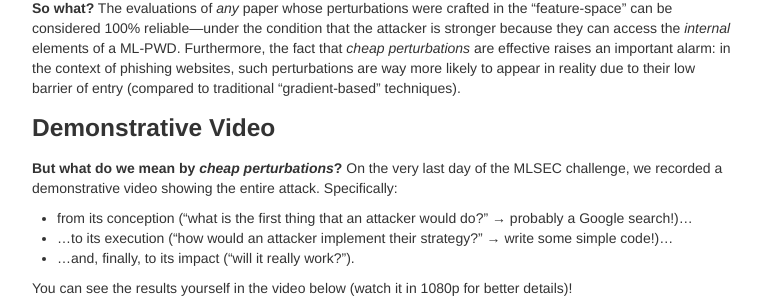
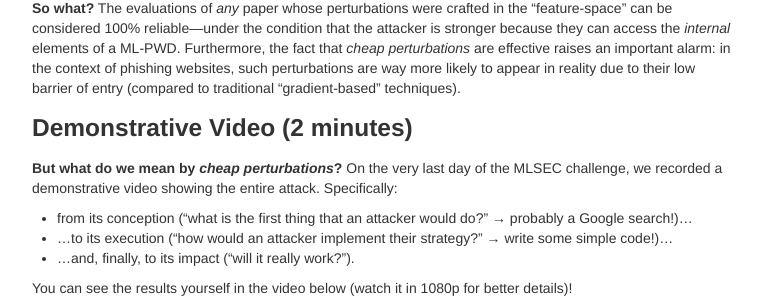
Before and after one commit to spacephish/spacephish.github.io, a Jekyll site: the page built from index.md, in a window 1280 px wide, cut to the strip 796-1104 px from the top of the page. Shown: the whole strip, without its empty margins (258-1020 px from the left). Built offline with Jekyll 4.4.1, drawn with Linux system fonts in a browser that asks for light colours.

Commit message:
change video (2 minutes)

```diff
--- a/index.md
+++ b/index.md
@@ -24,7 +24,7 @@ Our paper tackles the broad problem of adversarial attacks against Machine Learn
 
 **So what?** The evaluations of *any* paper whose perturbations were crafted in the "feature-space" can be considered 100% reliable---under the condition that the attacker is stronger because they can access the _internal_ elements of a ML-PWD. Furthermore, the fact that _cheap perturbations_ are effective raises an important alarm: in the context of phishing websites, such perturbations are way more likely to appear in reality due to their low barrier of entry (compared to traditional "gradient-based" techniques).
 
-### Demonstrative Video
+### Demonstrative Video (2 minutes)
 
 **But what do we mean by _cheap perturbations_?** On the very last day of the MLSEC challenge, we recorded a demonstrative video showing the entire attack. Specifically:
 * from its conception ("what is the first thing that an attacker would do?" → probably a Google search!)...
```
